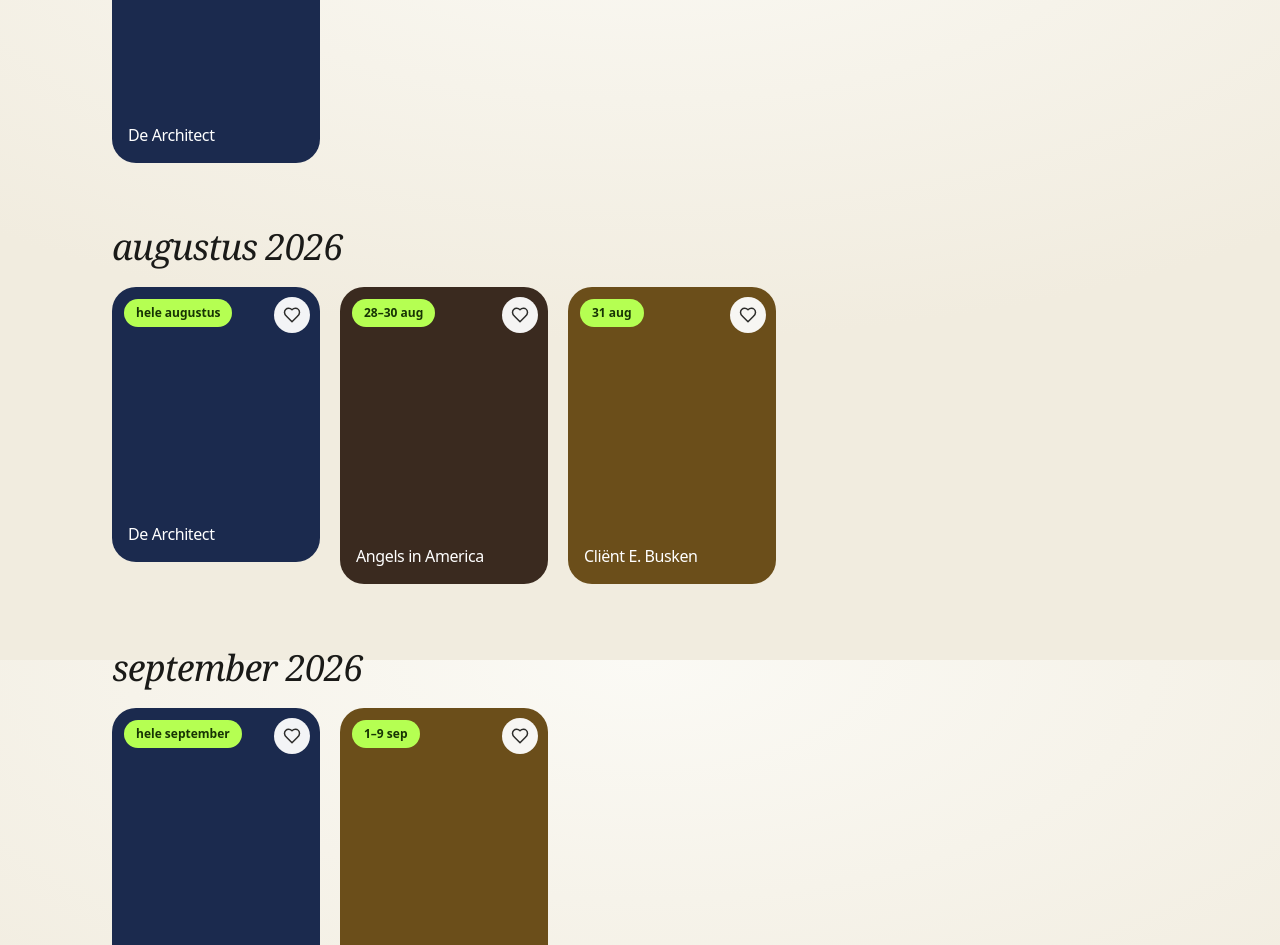
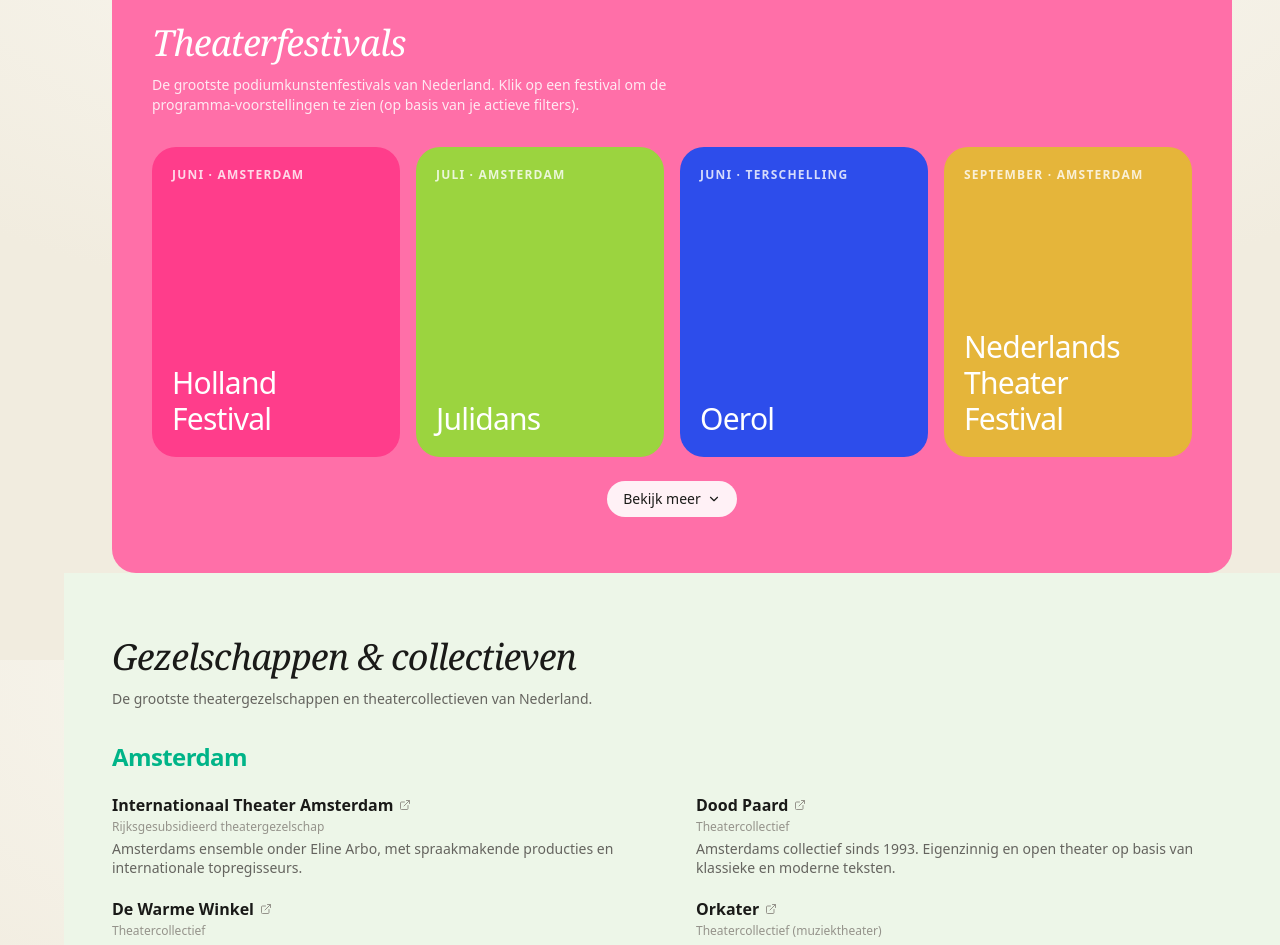
Before and after one commit to cultuursausje/cultuursausje, a Next.js app in the folder site/: page / in a window 1280 px wide. Shown: the part 1740-2685 px from the top of the page. Built offline with nearby package versions, Linux system fonts and the light colour scheme.

Commit message:
Add files via upload

```diff
--- a/site/components/FestivalsSection.tsx
+++ b/site/components/FestivalsSection.tsx
@@ -28,11 +28,16 @@ export function FestivalsSection({ festivals, shows }: Props) {
   const openShows = open ? showsForFestival(open, shows) : [];
 
   return (
-    <section className="relative -mx-6 px-6 py-16 sm:-mx-8 sm:px-8 lg:-mx-12 lg:px-12" style={{ background: "#FCF0E8" }}>
-      <h2 className="font-display mb-3 text-3xl text-ink tracking-tight sm:text-4xl">
+    <section className="mt-20 sm:mt-24">
+      {/* Prominent vlak met opvallende kleur */}
+      <div
+        className="rounded-3xl px-6 py-10 sm:px-10 sm:py-14"
+        style={{ background: "#FF6FA8" }}
+      >
+        <h2 className="font-display mb-3 text-3xl text-white tracking-tight sm:text-4xl">
           Theaterfestivals
         </h2>
-      <p className="mb-8 max-w-xl text-sm text-ink-muted">
+        <p className="mb-8 max-w-xl text-sm text-white/85">
           De grootste podiumkunstenfestivals van Nederland. Klik op een festival om de programma-voorstellingen te zien (op basis van je actieve filters).
         </p>
 
@@ -62,12 +67,13 @@ export function FestivalsSection({ festivals, shows }: Props) {
           <div className="mt-6 flex justify-center">
             <button
               onClick={() => setExpanded(v => !v)}
-            className="inline-flex items-center gap-1.5 rounded-full border border-line bg-white px-4 py-2 text-sm font-medium text-ink-soft hover:bg-[#F8F6EF] transition-colors"
+              className="inline-flex items-center gap-1.5 rounded-full bg-white/90 px-4 py-2 text-sm font-medium text-ink hover:bg-white transition-colors"
             >
               {expanded ? <>Minder <ChevronUp size={14} /></> : <>Bekijk meer <ChevronDown size={14} /></>}
             </button>
           </div>
         )}
+      </div>
 
       {open && (
         <div
--- a/site/components/GezelschappenSection.tsx
+++ b/site/components/GezelschappenSection.tsx
@@ -1,18 +1,35 @@
 "use client";
 
-import { useState } from "react";
-import { ChevronDown, ChevronUp, ExternalLink } from "lucide-react";
+import { ExternalLink } from "lucide-react";
 import type { Gezelschap } from "@/types";
 
 interface Props {
   gezelschappen: Gezelschap[];
 }
 
-const INITIAL_COUNT = 6;
+const CITY_COLORS = ["#FF1A6B", "#FF6B35", "#2D4DEB", "#00B4FF", "#B85FFF", "#FF3D8B", "#00B488", "#E5B53A"];
+
+function colorForCity(city: string): string {
+  let h = 0;
+  for (let i = 0; i < city.length; i++) {
+    h = (h << 5) - h + city.charCodeAt(i);
+    h |= 0;
+  }
+  return CITY_COLORS[Math.abs(h) % CITY_COLORS.length];
+}
+
+function groupByCity(items: Gezelschap[]): Array<[string, Gezelschap[]]> {
+  const m = new Map<string, Gezelschap[]>();
+  items.forEach(g => {
+    const arr = m.get(g.stad) || [];
+    arr.push(g);
+    m.set(g.stad, arr);
+  });
+  return Array.from(m.entries()).sort((a, b) => a[0].localeCompare(b[0], "nl"));
+}
 
 export function GezelschappenSection({ gezelschappen }: Props) {
-  const [expanded, setExpanded] = useState(false);
-  const visible = expanded ? gezelschappen : gezelschappen.slice(0, INITIAL_COUNT);
+  const grouped = groupByCity(gezelschappen);
 
   return (
     <section className="relative -mx-6 px-6 py-16 sm:-mx-8 sm:px-8 lg:-mx-12 lg:px-12" style={{ background: "#EDF6E8" }}>
@@ -23,62 +40,37 @@ export function GezelschappenSection({ gezelschappen }: Props) {
         De grootste theatergezelschappen en theatercollectieven van Nederland.
       </p>
 
-      <div className="grid grid-cols-1 gap-4 sm:grid-cols-2 lg:grid-cols-3">
-        {visible.map(g => (
+      <div className="space-y-10">
+        {grouped.map(([city, list]) => (
+          <div key={city}>
+            <h3
+              className="mb-5 text-xl font-bold tracking-tight sm:text-2xl"
+              style={{ color: colorForCity(city) }}
+            >
+              {city}
+            </h3>
+            <div className="grid grid-cols-1 gap-x-12 gap-y-5 md:grid-cols-2">
+              {list.map(g => (
+                <div key={g.id}>
                   <a
-            key={g.id}
                     href={g.url}
                     target="_blank"
                     rel="noreferrer"
-            className="group relative overflow-hidden rounded-3xl border border-line bg-white transition-transform duration-300 hover:scale-[1.015] hover:-rotate-[0.4deg]"
+                    className="inline-flex items-center gap-1.5 text-base font-bold text-ink hover:underline underline-offset-2"
                   >
-            {/* Logo box */}
-            <div className="relative flex h-32 items-center justify-center bg-[#F8F6EF] p-6">
-              {g.logo_url ? (
-                <img
-                  src={g.logo_url}
-                  alt={`${g.naam} logo`}
-                  className="block max-h-full max-w-[80%] object-contain"
-                />
-              ) : (
-                <div className="text-xl font-medium text-ink-faint">{g.afkorting}</div>
-              )}
-              {g.logo_credit && (
-                <div className="absolute bottom-1.5 right-2 text-[9px] text-ink-faint leading-none">
-                  © {g.logo_credit}
-                </div>
+                    {g.naam}
+                    <ExternalLink size={12} className="text-ink-faint" />
+                  </a>
+                  <div className="mt-0.5 text-xs text-ink-faint">{g.type}</div>
+                  {g.beschrijving && (
+                    <p className="mt-1 text-sm text-ink-muted leading-snug">{g.beschrijving}</p>
                   )}
                 </div>
-
-            {/* Info */}
-            <div className="p-5">
-              <div className="flex items-start justify-between gap-2 mb-2">
-                <h3 className="text-base font-medium text-ink leading-tight">{g.naam}</h3>
-                <ExternalLink size={14} className="text-ink-faint opacity-0 group-hover:opacity-100 transition-opacity mt-0.5 shrink-0" />
-              </div>
-              <div className="text-xs text-ink-muted mb-3">
-                {g.stad} · {g.type}
-              </div>
-              {g.beschrijving && (
-                <p className="text-sm text-ink-soft leading-relaxed line-clamp-3">
-                  {g.beschrijving}
-                </p>
-              )}
-            </div>
-          </a>
               ))}
             </div>
-
-      {gezelschappen.length > INITIAL_COUNT && (
-        <div className="mt-6 flex justify-center">
-          <button
-            onClick={() => setExpanded(v => !v)}
-            className="inline-flex items-center gap-1.5 rounded-full border border-line bg-white px-4 py-2 text-sm font-medium text-ink-soft hover:bg-[#F8F6EF] transition-colors"
-          >
-            {expanded ? <>Minder <ChevronUp size={14} /></> : <>Bekijk meer <ChevronDown size={14} /></>}
-          </button>
           </div>
-      )}
+        ))}
+      </div>
     </section>
   );
 }
--- a/site/components/ShowsExplorer.tsx
+++ b/site/components/ShowsExplorer.tsx
@@ -207,6 +207,9 @@ export function ShowsExplorer({ shows, theaters, gezelschappen, allTheaters, all
       };
     }).filter(g => g.shows.length > 0);
   }, [filteredShows, selectedMonths]);
+
+  // Beperk hoeveel maand-secties zichtbaar zijn — standaard 2, gebruiker kan stap-voor-stap uitvouwen
+  const [visibleMonthCount, setVisibleMonthCount] = useState(2);
 
   const toggleFav = (id: string) => {
     setFavorites(prev => {
@@ -439,7 +442,7 @@ export function ShowsExplorer({ shows, theaters, gezelschappen, allTheaters, all
         </div>
       ) : (
         <div className="space-y-12 sm:space-y-16">
-          {months.map(group => (
+          {months.slice(0, visibleMonthCount).map(group => (
             <section key={monthKey(group.year, group.monthIdx)}>
               <h2 className="font-display mb-5 text-3xl text-ink tracking-tight sm:text-4xl">
                 {group.label}
@@ -480,6 +483,17 @@ export function ShowsExplorer({ shows, theaters, gezelschappen, allTheaters, all
               </div>
             </section>
           ))}
+          {months.length > visibleMonthCount && (
+            <div className="flex justify-center">
+              <button
+                onClick={() => setVisibleMonthCount(v => v + 1)}
+                className="inline-flex items-center gap-1.5 rounded-full border border-line bg-white px-5 py-2.5 text-sm font-medium text-ink-soft hover:bg-[#F8F6EF] transition-colors"
+              >
+                Toon {months[visibleMonthCount].label}
+                <ChevronDown size={14} />
+              </button>
+            </div>
+          )}
         </div>
       )}
 
@@ -488,7 +502,7 @@ export function ShowsExplorer({ shows, theaters, gezelschappen, allTheaters, all
         <>
           <FestivalsSection festivals={festivals} shows={filteredShows} />
           <GezelschappenSection gezelschappen={allGezelschappen} />
-          <TheatersSection theaters={allTheaters} />
+          <TheatersSection theaters={allTheaters} mentionedTheaters={theaters} />
         </>
       )}
     </>
--- a/site/components/TheatersSection.tsx
+++ b/site/components/TheatersSection.tsx
@@ -1,30 +1,50 @@
 "use client";
 
-import { useState } from "react";
-import { ChevronDown, ChevronUp, ExternalLink, MapPin } from "lucide-react";
-import { photoBgForShow } from "@/lib/colors";
+import { ExternalLink, MapPin } from "lucide-react";
 import type { Theater } from "@/types";
 
 interface Props {
+  /** Alle theaters voor in de lijst, gegroepeerd per stad. */
   theaters: Theater[];
+  /** Alleen de theaters die in voorstellingen genoemd worden — voor de map. */
+  mentionedTheaters: Theater[];
 }
 
-const INITIAL_COUNT = 6;
+const CITY_COLORS = ["#FF1A6B", "#FF6B35", "#2D4DEB", "#00B4FF", "#B85FFF", "#FF3D8B", "#00B488", "#E5B53A"];
 
-function mapsLink(theater: string, stad: string): string {
+function colorForCity(city: string): string {
+  let h = 0;
+  for (let i = 0; i < city.length; i++) {
+    h = (h << 5) - h + city.charCodeAt(i);
+    h |= 0;
+  }
+  return CITY_COLORS[Math.abs(h) % CITY_COLORS.length];
+}
+
+function groupByCity(items: Theater[]): Array<[string, Theater[]]> {
+  const m = new Map<string, Theater[]>();
+  items.forEach(t => {
+    const arr = m.get(t.stad) || [];
+    arr.push(t);
+    m.set(t.stad, arr);
+  });
+  return Array.from(m.entries()).sort((a, b) => a[0].localeCompare(b[0], "nl"));
+}
+
+function mapsLinkForTheater(theater: string, stad: string): string {
   return `https://www.google.com/maps/search/?api=1&query=${encodeURIComponent(theater + ", " + stad)}`;
 }
 
-function mapsOverviewEmbed(theaters: Theater[]): string {
-  // Embed centered op Amsterdam, met zoek-query die meerdere theaters toont
-  // Gebruikt query string die meerdere venues benoemt
-  const stad = theaters[0]?.stad || "Amsterdam";
-  return `https://maps.google.com/maps?q=${encodeURIComponent("theater " + stad)}&t=&z=12&ie=UTF8&iwloc=&output=embed`;
+function mapsEmbedForMentioned(mentioned: Theater[]): string {
+  if (mentioned.length === 0) return "";
+  // Multi-term zoekopdracht — Google laat zoekresultaten zien als pins
+  const query = mentioned.map(t => `${t.naam} ${t.stad}`).join(", ");
+  return `https://maps.google.com/maps?q=${encodeURIComponent(query)}&output=embed`;
 }
 
-export function TheatersSection({ theaters }: Props) {
-  const [expanded, setExpanded] = useState(false);
-  const visible = expanded ? theaters : theaters.slice(0, INITIAL_COUNT);
+export function TheatersSection({ theaters, mentionedTheaters }: Props) {
+  const grouped = groupByCity(theaters);
+  const mapUrl = mapsEmbedForMentioned(mentionedTheaters);
 
   return (
     <section className="relative -mx-6 px-6 py-16 sm:-mx-8 sm:px-8 lg:-mx-12 lg:px-12" style={{ background: "#E8EFFD" }}>
@@ -35,96 +55,61 @@ export function TheatersSection({ theaters }: Props) {
         Plekken waar de voorstellingen spelen.
       </p>
 
-      {/* Google Maps overzicht van theaters */}
-      <div className="mb-8 overflow-hidden rounded-3xl border border-line bg-white">
+      {/* Google Maps overzicht — alleen genoemde theaters */}
+      {mapUrl && (
+        <div className="mb-10 overflow-hidden rounded-3xl border border-line bg-white">
           <div className="aspect-[16/8]">
             <iframe
-            src={mapsOverviewEmbed(theaters)}
+              src={mapUrl}
               className="block h-full w-full"
               style={{ border: 0 }}
               loading="lazy"
               referrerPolicy="no-referrer-when-downgrade"
-            title="Overzicht van theaters"
+              title="Theaters op de kaart"
             />
           </div>
         </div>
+      )}
 
-      <div className="grid grid-cols-1 gap-4 sm:grid-cols-2 lg:grid-cols-3">
-        {visible.map(t => {
-          const photoBg = photoBgForShow(t.id);
-          return (
-            <div
-              key={t.id}
-              className="group relative overflow-hidden rounded-3xl border border-line bg-white transition-transform duration-300 hover:scale-[1.015] hover:-rotate-[0.4deg]"
+      {/* Tekst-lijst gegroepeerd per stad */}
+      <div className="space-y-10">
+        {grouped.map(([city, list]) => (
+          <div key={city}>
+            <h3
+              className="mb-5 text-xl font-bold tracking-tight sm:text-2xl"
+              style={{ color: colorForCity(city) }}
             >
-              {/* Foto / placeholder */}
-              <div
-                className="relative flex h-40 items-end p-4"
-                style={{ background: photoBg }}
-              >
-                {t.foto_url && (
-                  <img
-                    src={t.foto_url}
-                    alt={`${t.naam} foto`}
-                    className="absolute inset-0 block h-full w-full object-cover"
-                  />
-                )}
-                <div className="relative z-10 text-white">
-                  <div className="text-lg font-medium leading-tight tracking-tight">
-                    {t.afkorting !== t.naam ? t.afkorting : t.naam}
-                  </div>
-                </div>
-                {t.foto_credit && (
-                  <div className="absolute bottom-1.5 right-2 z-10 text-[9px] text-white/80 leading-none">
-                    © {t.foto_credit}
-                  </div>
-                )}
-              </div>
-
-              <div className="p-5">
-                <h3 className="text-base font-medium text-ink leading-tight">{t.naam}</h3>
-                <div className="mt-1 text-xs text-ink-muted">{t.stad}</div>
-                {t.beschrijving && (
-                  <p className="mt-3 text-sm text-ink-soft leading-relaxed line-clamp-3">
-                    {t.beschrijving}
-                  </p>
-                )}
-                <div className="mt-4 flex flex-wrap gap-3 text-xs">
-                  {t.url && (
+              {city}
+            </h3>
+            <div className="grid grid-cols-1 gap-x-12 gap-y-5 md:grid-cols-2">
+              {list.map(t => (
+                <div key={t.id}>
                   <a
                     href={t.url}
                     target="_blank"
                     rel="noreferrer"
-                      className="inline-flex items-center gap-1 text-ink-muted hover:text-ink underline-offset-2 hover:underline"
+                    className="inline-flex items-center gap-1.5 text-base font-bold text-ink hover:underline underline-offset-2"
                   >
-                      Website <ExternalLink size={11} />
+                    {t.naam}
+                    <ExternalLink size={12} className="text-ink-faint" />
                   </a>
+                  {t.beschrijving && (
+                    <p className="mt-0.5 text-sm text-ink-muted leading-snug">{t.beschrijving}</p>
                   )}
                   <a
-                    href={mapsLink(t.naam, t.stad)}
+                    href={mapsLinkForTheater(t.naam, t.stad)}
                     target="_blank"
                     rel="noreferrer"
-                    className="inline-flex items-center gap-1 text-ink-muted hover:text-ink underline-offset-2 hover:underline"
+                    className="mt-1 inline-flex items-center gap-1 text-xs text-ink-faint hover:text-ink underline-offset-2 hover:underline"
                   >
                     <MapPin size={11} /> Op de kaart
                   </a>
                 </div>
+              ))}
             </div>
           </div>
-          );
-        })}
+        ))}
       </div>
-
-      {theaters.length > INITIAL_COUNT && (
-        <div className="mt-6 flex justify-center">
-          <button
-            onClick={() => setExpanded(v => !v)}
-            className="inline-flex items-center gap-1.5 rounded-full border border-line bg-white px-4 py-2 text-sm font-medium text-ink-soft hover:bg-[#F8F6EF] transition-colors"
-          >
-            {expanded ? <>Minder <ChevronUp size={14} /></> : <>Bekijk meer <ChevronDown size={14} /></>}
-          </button>
-        </div>
-      )}
     </section>
   );
 }
```
Lines whose indentation alone changed are shown as unchanged.
